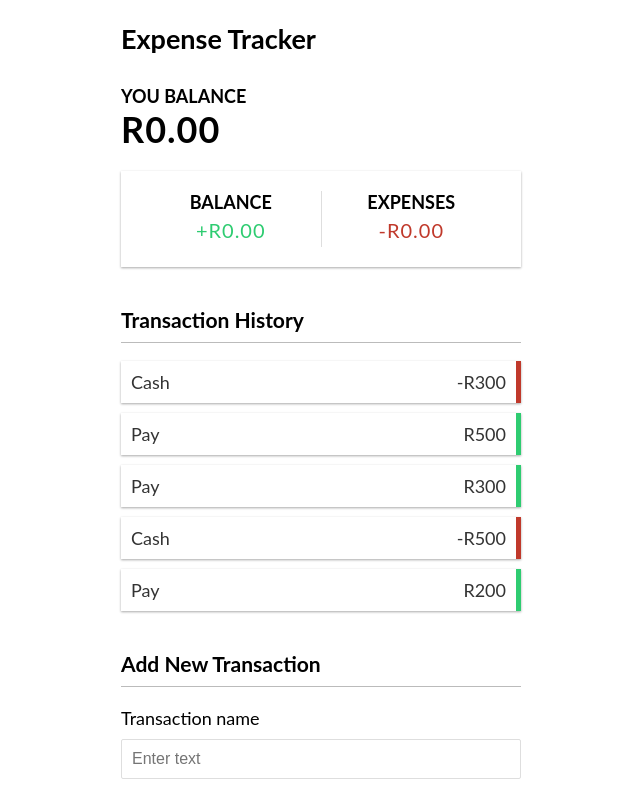
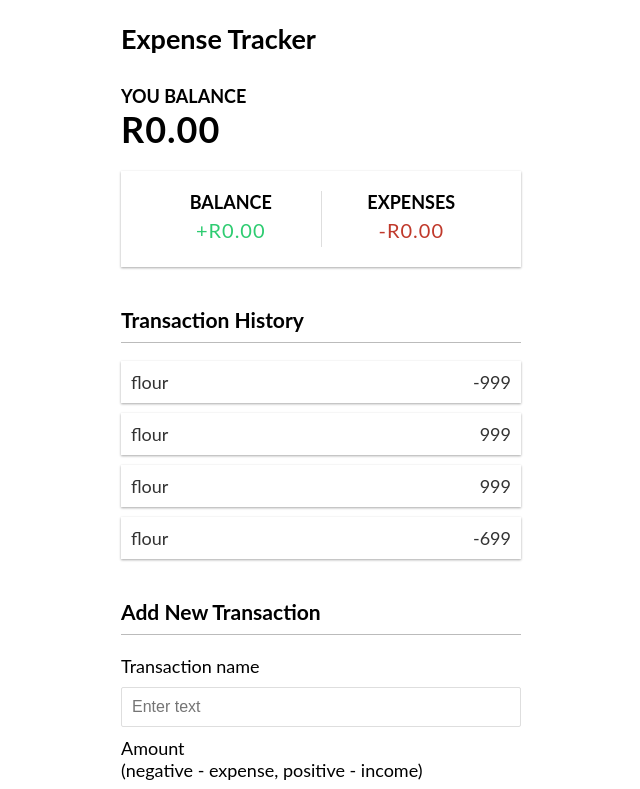
Before and after one commit to Luvuyotafeni/expense-tracker, a Vue app: page / in a window 1280 px wide. Shown: the top 789 px of the page, without its empty margins (319-959 px from the left). Built offline with nearby package versions, Linux system fonts and the light colour scheme; a web font is replaced by a local one.

Commit message:
successfully shows the transactions

```diff
--- a/src/components/TranscationHistory.vue
+++ b/src/components/TranscationHistory.vue
@@ -1,10 +1,22 @@
 <template>
     <h3>Transaction History</h3>
     <ul id="list" class="list">
-        <li class="minus"> Cash <span> -R300</span> <button class="delete-btn">x</button></li>
-        <li class="plus"> Pay<span> R500</span> <button class="delete-btn">x</button></li>
-        <li class="plus"> Pay <span> R300</span> <button class="delete-btn">x</button></li>
-        <li class="minus"> Cash <span> -R500</span> <button class="delete-btn">x</button></li>
-        <li class="plus"> Pay<span> R200</span> <button class="delete-btn">x</button></li>
+        <li v-for="transaction in transactions " :key="transaction.id"> {{ transaction.text }} <span>{{ transaction.amount }}</span><button class="delete-btn">x</button></li>
+
     </ul>
 </template>
+<script>
+export default {
+    data() {
+        return{
+            transactions: [
+                { id: 1, text:'flour', amount: -999 },
+                { id: 2, text:'flour', amount: 999 },
+                { id: 3, text:'flour', amount: 999 },
+                { id: 4, text:'flour', amount: -699 },
+
+            ]
+        }
+    }
+}
+</script>
```
